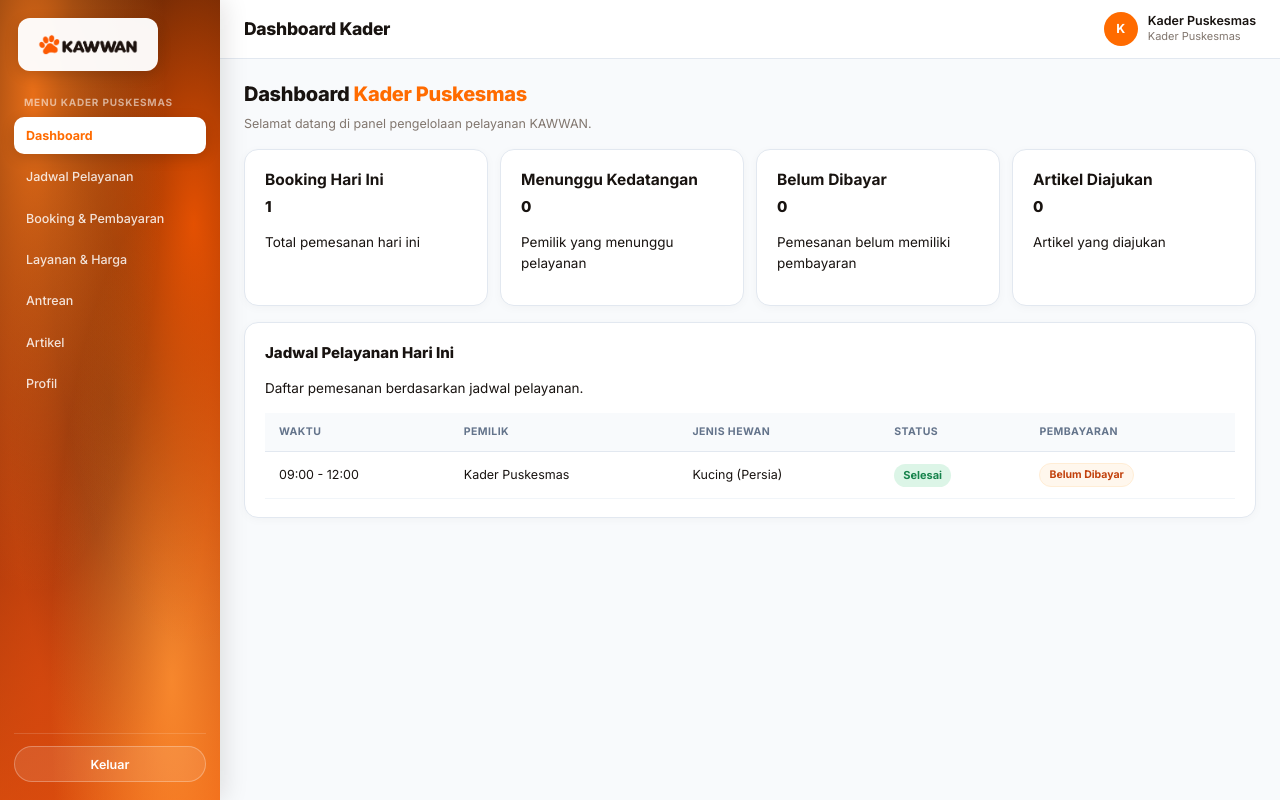
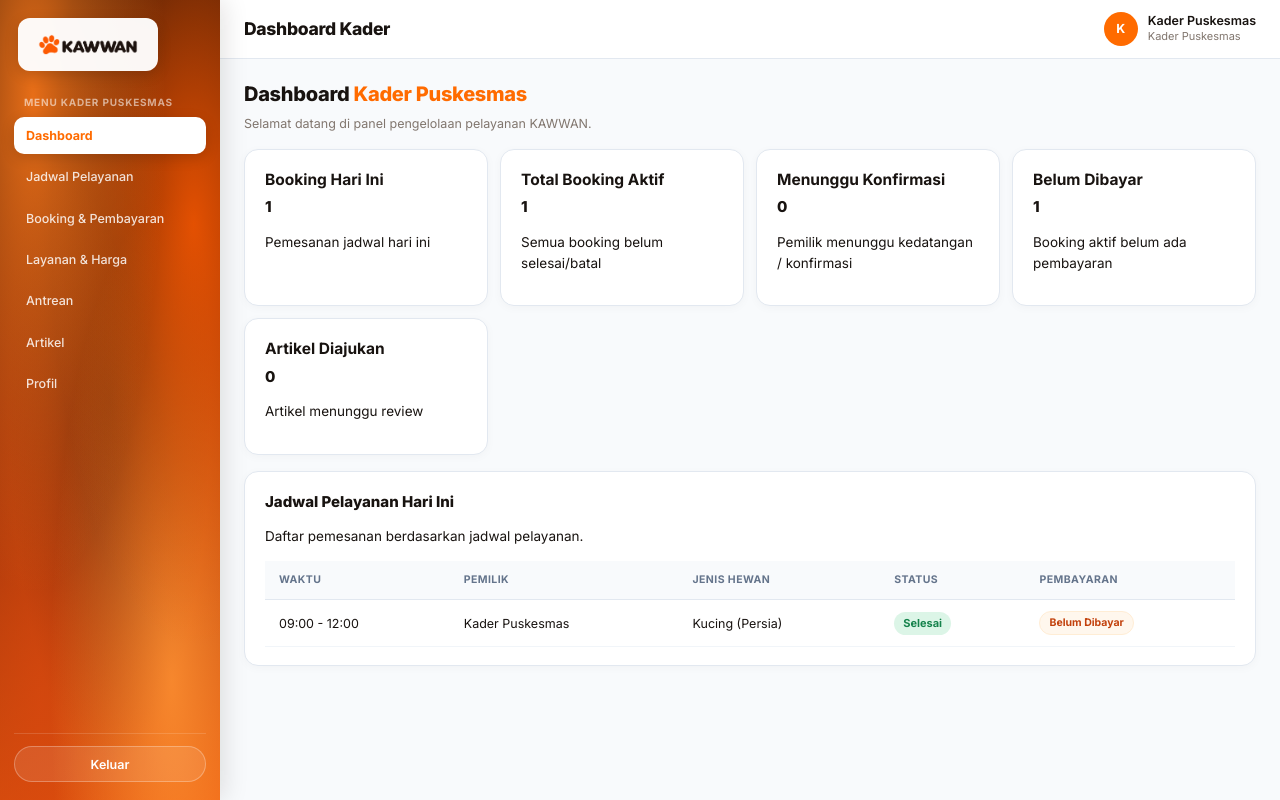
Before and after one commit to elisatisya/Kawwan_Kel3_PWL, a Laravel app: page /kader/dashboard in a window 1280 px wide. Run offline with Laravel 12, Linux system fonts and the light colour scheme; a user stored in the database is signed in; data comes from the database, SQL or seed files in the repository; tables that the repository leaves empty hold one stand-in row (values such as "Sample post"); style sheets or scripts are compiled from the project's sources.

Commit message:
update fitur kader

```diff
--- a/app/Http/Controllers/Kader/DashboardController.php
+++ b/app/Http/Controllers/Kader/DashboardController.php
@@ -20,29 +20,62 @@ class DashboardController extends Controller
 
     public function index()
     {
-        $hariIni = now()->toDateString();
+        $hariIni  = now()->toDateString();
+        $aktifTdk = ['dibatalkan', 'tidak_hadir'];
 
+        // ── Pemesanan hari ini (untuk tabel bawah) ───────────────────────
         $pemesananHariIni = Pemesanan::with(['hewan', 'user', 'jadwalPelayanan'])
             ->whereHas('jadwalPelayanan', fn ($q) => $q->whereDate('tanggal', $hariIni))
             ->get()
             ->sortBy(fn ($p) => $p->jadwalPelayanan->waktu_mulai)
             ->values();
 
-        $pembayaran = Pembayaran::whereIn('pemesanan_id', $pemesananHariIni->pluck('id'))
+        // ── Pemesanan mendatang (60 hari ke depan, jika hari ini kosong) ──
+        $pemesananMendatang = Pemesanan::with(['hewan', 'user', 'jadwalPelayanan'])
+            ->whereHas('jadwalPelayanan', fn ($q) => $q
+                ->whereDate('tanggal', '>', $hariIni)
+                ->whereDate('tanggal', '<=', now()->addDays(60)->toDateString())
+            )
+            ->whereNotIn('status', $aktifTdk)
+            ->get()
+            ->sortBy(fn ($p) => [$p->jadwalPelayanan->tanggal, $p->jadwalPelayanan->waktu_mulai])
+            ->values();
+
+        // ── Ambil pembayaran untuk kedua kumpulan pemesanan ──────────────
+        $allIds  = $pemesananHariIni->pluck('id')
+            ->merge($pemesananMendatang->pluck('id'))
+            ->unique();
+
+        $pembayaran = Pembayaran::whereIn('pemesanan_id', $allIds)
             ->get()
             ->keyBy('pemesanan_id');
 
-        $aktif = $pemesananHariIni->whereNotIn('status', ['dibatalkan', 'tidak_hadir']);
+        // ── STAT GLOBAL (semua waktu, bukan hanya hari ini) ─────────────
+        $totalAktif         = Pemesanan::whereNotIn('status', $aktifTdk)->count();
+        $totalMenunggu      = Pemesanan::whereIn('status', ['menunggu', 'dikonfirmasi'])->count();
+        $totalBelumBayarIds = Pemesanan::whereNotIn('status', $aktifTdk)->pluck('id');
+
+        // "Belum dibayar" = tidak ada pembayaran SAMA SEKALI, atau pembayarannya ditolak
+        $sudahBayarIds = Pembayaran::whereIn('pemesanan_id', $totalBelumBayarIds)
+            ->whereIn('status', ['menunggu_verifikasi', 'lunas'])
+            ->pluck('pemesanan_id');
+        $totalBelumBayar = $totalBelumBayarIds->diff($sudahBayarIds)->count();
 
         $stat = [
-            'booking_hari_ini' => $pemesananHariIni->count(),
-            'menunggu_kedatangan' => $pemesananHariIni->whereIn('status', ['menunggu', 'dikonfirmasi'])->count(),
-            'belum_dibayar' => $aktif->filter(fn ($p) => ! $pembayaran->has($p->id))->count(),
-            'artikel_diajukan' => Artikel::where('user_id', auth()->id())->where('status', 'diajukan')->count(),
+            'booking_hari_ini'    => $pemesananHariIni->count(),       // tetap untuk info
+            'total_aktif'         => $totalAktif,
+            'menunggu_kedatangan' => $totalMenunggu,
+            'belum_dibayar'       => max(0, $totalBelumBayar),            'artikel_diajukan'    => Artikel::where('status', 'diajukan')->count(),
         ];
 
         $labelStatus = self::LABEL_STATUS;
 
-        return view('kader.dashboard', compact('stat', 'pemesananHariIni', 'pembayaran', 'labelStatus'));
+        return view('kader.dashboard', compact(
+            'stat',
+            'pemesananHariIni',
+            'pemesananMendatang',
+            'pembayaran',
+            'labelStatus'
+        ));
     }
 }
--- a/resources/views/kader/dashboard.blade.php
+++ b/resources/views/kader/dashboard.blade.php
@@ -96,25 +96,31 @@
     <div class="dokter-card">
         <h3>Booking Hari Ini</h3>
         <h2>{{ $stat['booking_hari_ini'] }}</h2>
-        <p>Total pemesanan hari ini</p>
+        <p>Pemesanan jadwal hari ini</p>
     </div>
 
     <div class="dokter-card">
-        <h3>Menunggu Kedatangan</h3>
+        <h3>Total Booking Aktif</h3>
+        <h2>{{ $stat['total_aktif'] }}</h2>
+        <p>Semua booking belum selesai/batal</p>
+    </div>
+
+    <div class="dokter-card">
+        <h3>Menunggu Konfirmasi</h3>
         <h2>{{ $stat['menunggu_kedatangan'] }}</h2>
-        <p>Pemilik yang menunggu pelayanan</p>
+        <p>Pemilik menunggu kedatangan / konfirmasi</p>
     </div>
 
     <div class="dokter-card">
         <h3>Belum Dibayar</h3>
         <h2>{{ $stat['belum_dibayar'] }}</h2>
-        <p>Pemesanan belum memiliki pembayaran</p>
+        <p>Booking aktif belum ada pembayaran</p>
     </div>
 
     <div class="dokter-card">
         <h3>Artikel Diajukan</h3>
         <h2>{{ $stat['artikel_diajukan'] }}</h2>
-        <p>Artikel yang diajukan</p>
+        <p>Artikel menunggu review</p>
     </div>
 
 </div>
@@ -181,29 +187,13 @@
                             {{-- STATUS PEMBAYARAN --}}
                             <td>
                                 @if ($bayar && $bayar->status === 'lunas')
-
-                                    <span class="admin-status-badge is-aktif">
-                                        Lunas
-                                    </span>
-
+                                    <span class="admin-status-badge is-aktif">Lunas</span>
                                 @elseif ($bayar && $bayar->status === 'menunggu_verifikasi')
-
-                                    <span class="admin-status-badge is-menunggu">
-                                        Menunggu Verifikasi
-                                    </span>
-
+                                    <span class="admin-status-badge is-menunggu">Menunggu Verifikasi</span>
                                 @elseif ($bayar && $bayar->status === 'ditolak')
-
-                                    <span class="admin-status-badge is-menunggu">
-                                        Ditolak
-                                    </span>
-
+                                    <span class="admin-status-badge is-menunggu">Ditolak</span>
                                 @else
-
-                                    <span class="admin-status-badge is-menunggu">
-                                        Belum Dibayar
-                                    </span>
-
+                                    <span class="admin-status-badge is-menunggu">Belum Dibayar</span>
                                 @endif
                             </td>
 
@@ -218,6 +208,66 @@
     @endif
 
 </section>
+
+{{-- PEMESANAN MENDATANG (7 hari ke depan) --}}
+@if ($pemesananMendatang->isNotEmpty())
+<section class="dokter-card">
+
+    <h2>Pemesanan Mendatang <small style="font-size:.8rem;font-weight:400;color:#64748b">(dalam 60 hari ke depan)</small></h2>
+    <p>Daftar booking yang akan datang — belum dibatalkan.</p>
+
+    <div class="dokter-table-wrap">
+        <table class="dokter-table">
+            <thead>
+                <tr>
+                    <th>Tanggal</th>
+                    <th>Waktu</th>
+                    <th>Pemilik</th>
+                    <th>Jenis Hewan</th>
+                    <th>Status</th>
+                    <th>Pembayaran</th>
+                </tr>
+            </thead>
+            <tbody>
+                @foreach ($pemesananMendatang as $p)
+                    @php $bayar = $pembayaran->get($p->id); @endphp
+                    <tr>
+                        <td>
+                            <strong>{{ $p->jadwalPelayanan->tanggal->format('d M Y') }}</strong>
+                        </td>
+                        <td>
+                            {{ substr($p->jadwalPelayanan->waktu_mulai, 0, 5) }}
+                            –
+                            {{ substr($p->jadwalPelayanan->waktu_selesai, 0, 5) }}
+                        </td>
+                        <td>{{ $p->user?->name ?? '-' }}</td>
+                        <td>
+                            {{ ucfirst($p->hewan?->jenis ?? '-') }}{{ $p->hewan?->ras ? ' (' . $p->hewan->ras . ')' : '' }}
+                        </td>
+                        <td>
+                            <span class="dokter-badge is-{{ $p->status }}">
+                                {{ $labelStatus[$p->status] ?? ucfirst($p->status) }}
+                            </span>
+                        </td>
+                        <td>
+                            @if ($bayar && $bayar->status === 'lunas')
+                                <span class="admin-status-badge is-aktif">Lunas</span>
+                            @elseif ($bayar && $bayar->status === 'menunggu_verifikasi')
+                                <span class="admin-status-badge is-menunggu">Menunggu Verifikasi</span>
+                            @elseif ($bayar && $bayar->status === 'ditolak')
+                                <span class="admin-status-badge is-menunggu">Ditolak</span>
+                            @else
+                                <span class="admin-status-badge is-menunggu">Belum Dibayar</span>
+                            @endif
+                        </td>
+                    </tr>
+                @endforeach
+            </tbody>
+        </table>
+    </div>
+
+</section>
+@endif
             </main>
         </div>
 
```
